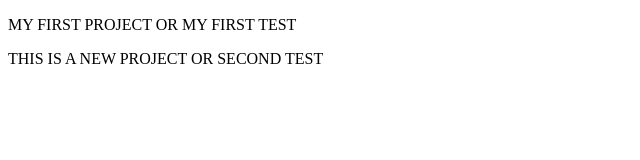
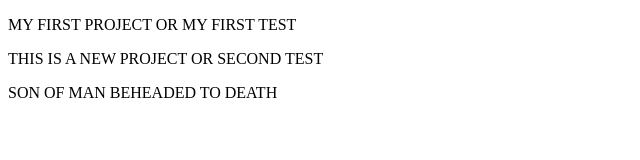
Before and after one commit to YoungPaschal/young, a plain HTML site: page index.html in a window 1280 px wide. Shown: the whole page, without its empty margins (0-640 px from the left). Drawn offline with Linux system fonts and the light colour scheme.

Commit message:
second commit

```diff
--- a/index.html
+++ b/index.html
@@ -8,5 +8,6 @@
 <body>
     <P> MY FIRST PROJECT OR MY FIRST TEST </P>
     <p> THIS IS A NEW PROJECT OR SECOND TEST</p>
+    <h> SON OF MAN BEHEADED TO DEATH</h>
 </body>
 </html>
```
